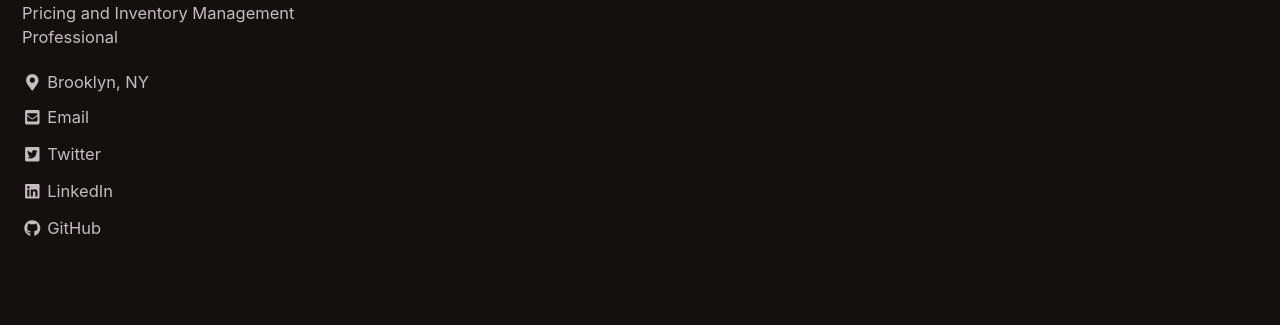
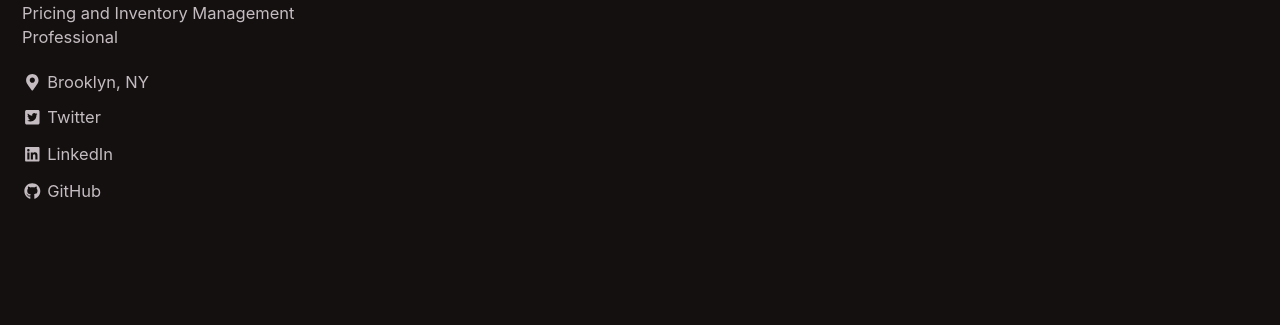
Before and after one commit to hrockhill3/hrockhill3.github.io, a Jekyll site: the page built from index.html, in a window 1280 px wide and 900 px high, scrolled down 888 px. Shown: the part 150-475 px from the top of the window. Built offline with Jekyll 4.4.1, drawn with Linux system fonts in a browser that asks for light colours; nearby versions of some CDN libraries; the list of posts is cut into pages by our own code.

Commit message:
taking email off

```diff
--- a/_config.yml
+++ b/_config.yml
@@ -88,7 +88,7 @@ author:
   avatar           : "/images/linkedin.jpg" # path of avatar image, e.g. "/assets/images/bio-photo.jpg"
   bio              : "Pricing and Inventory Management Professional"
   location         : "Brooklyn, NY"
-  email            : "hrockhill3@gmail.com"
+  email            : #"hrockhill3@gmail.com"
   uri              :
   home             : # null (default), "absolute or relative url to link to author home"
   bitbucket        :
```
